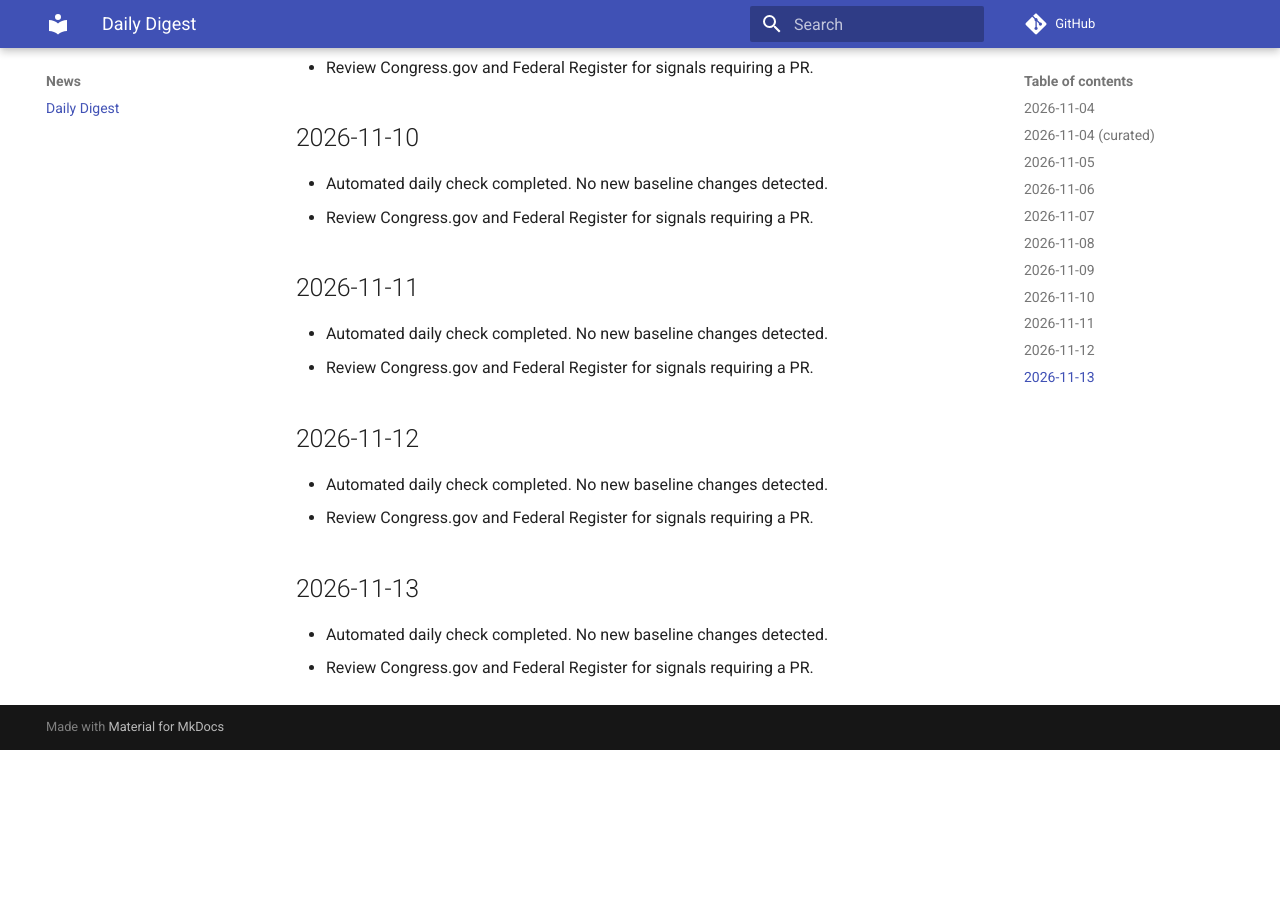
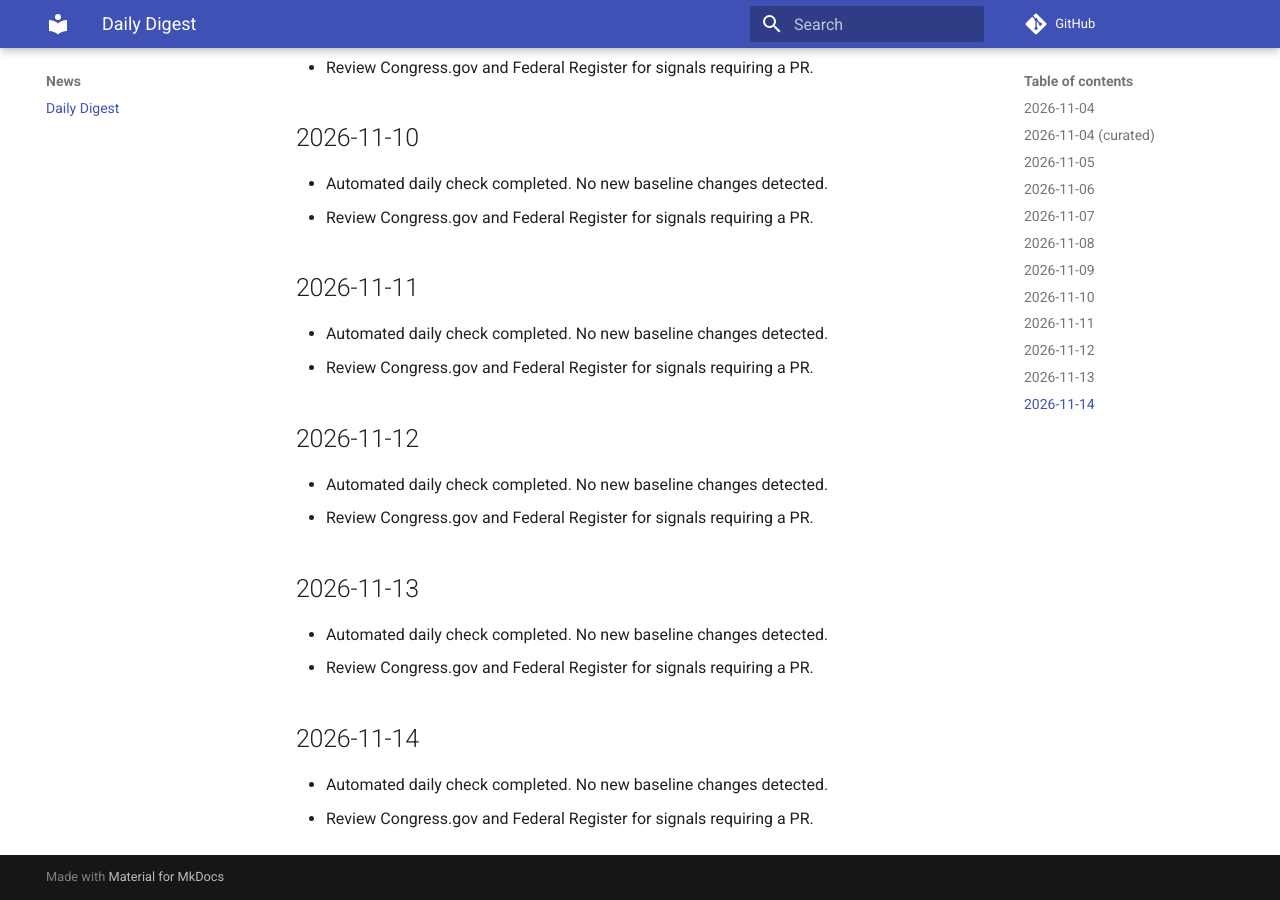
Before and after one commit to felipelago17/Congressional-Influence-Sanctions-Export-Controls, an MkDocs documentation site: the page built from docs/news/digest.md, in a window 1280 px wide and 900 px high, scrolled down 1293 px. Built offline with MkDocs 1.6.1 and Material for MkDocs 9.7.7, drawn with Linux system fonts in a browser that asks for light colours; comment, search, counter and statistics services are not loaded; before the commit the page ends 2043 px from its top, so only the background shows below that.

Commit message:
chore: daily digest

```diff
--- a/docs/news/digest.md
+++ b/docs/news/digest.md
@@ -55,3 +55,8 @@ Automated updates only. Tracker rows are added via pull request.
 
 - Automated daily check completed. No new baseline changes detected.
 - Review Congress.gov and Federal Register for signals requiring a PR.
+
+## 2026-11-14
+
+- Automated daily check completed. No new baseline changes detected.
+- Review Congress.gov and Federal Register for signals requiring a PR.
```
